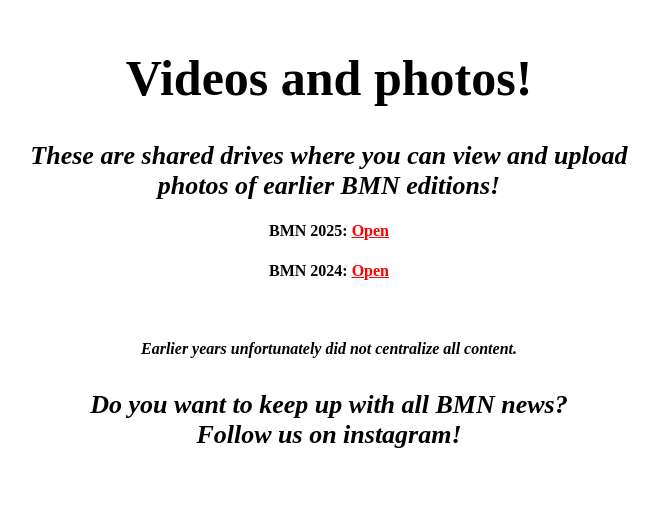
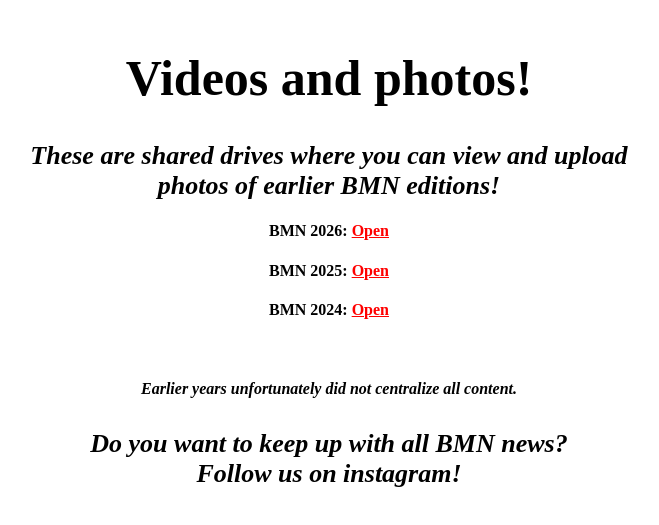
Before and after one commit to BMN-Comm/bmn-site, a SvelteKit app: page /photos in a window 1280 px wide. Shown: the part 133-658 px from the top of the page, without its empty margins (311-970 px from the left). Built offline with nearby package versions, Linux system fonts and the light colour scheme; no server answers.

Commit message:
Photos link 2026

```diff
--- a/src/routes/photos/+page.svelte
+++ b/src/routes/photos/+page.svelte
@@ -1,6 +1,7 @@
 <div class="tickText">
     <h1><strong>Videos and photos!</strong></h1>
     <h2>These are shared drives where you can view and upload photos of earlier BMN editions!</h2>
+    <h4>BMN 2026: <a href="https://photos.app.goo.gl/fgWktKemGsFEFXJM9">Open</a></h4>
     <h4>BMN 2025: <a href="https://photos.app.goo.gl/bLDH4y8fedBeKs7G9">Open</a></h4>
     <h4>BMN 2024: <a href="https://photos.app.goo.gl/n53xPpT7H23yjUFv9">Open</a></h4>
     <br>
```
